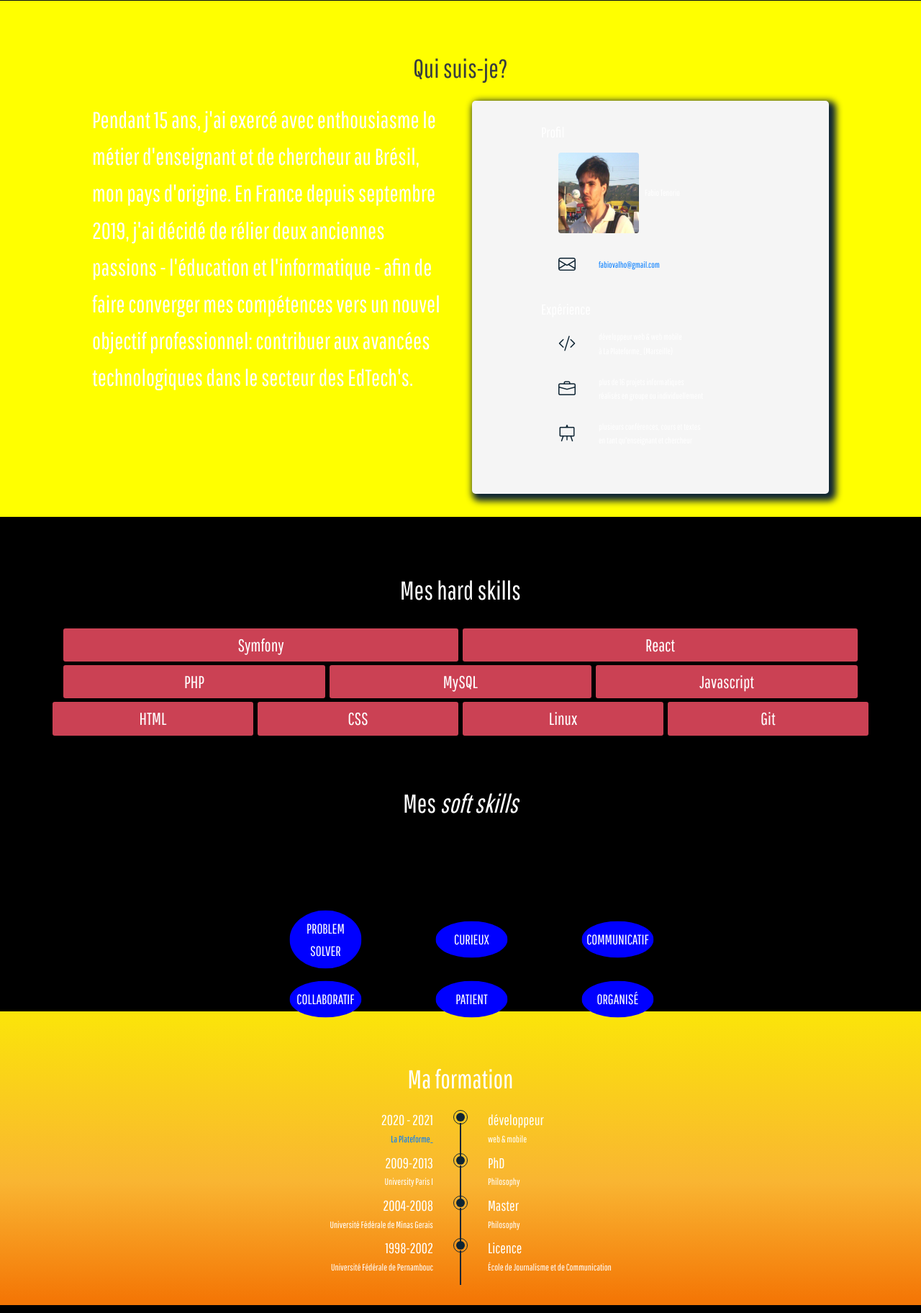
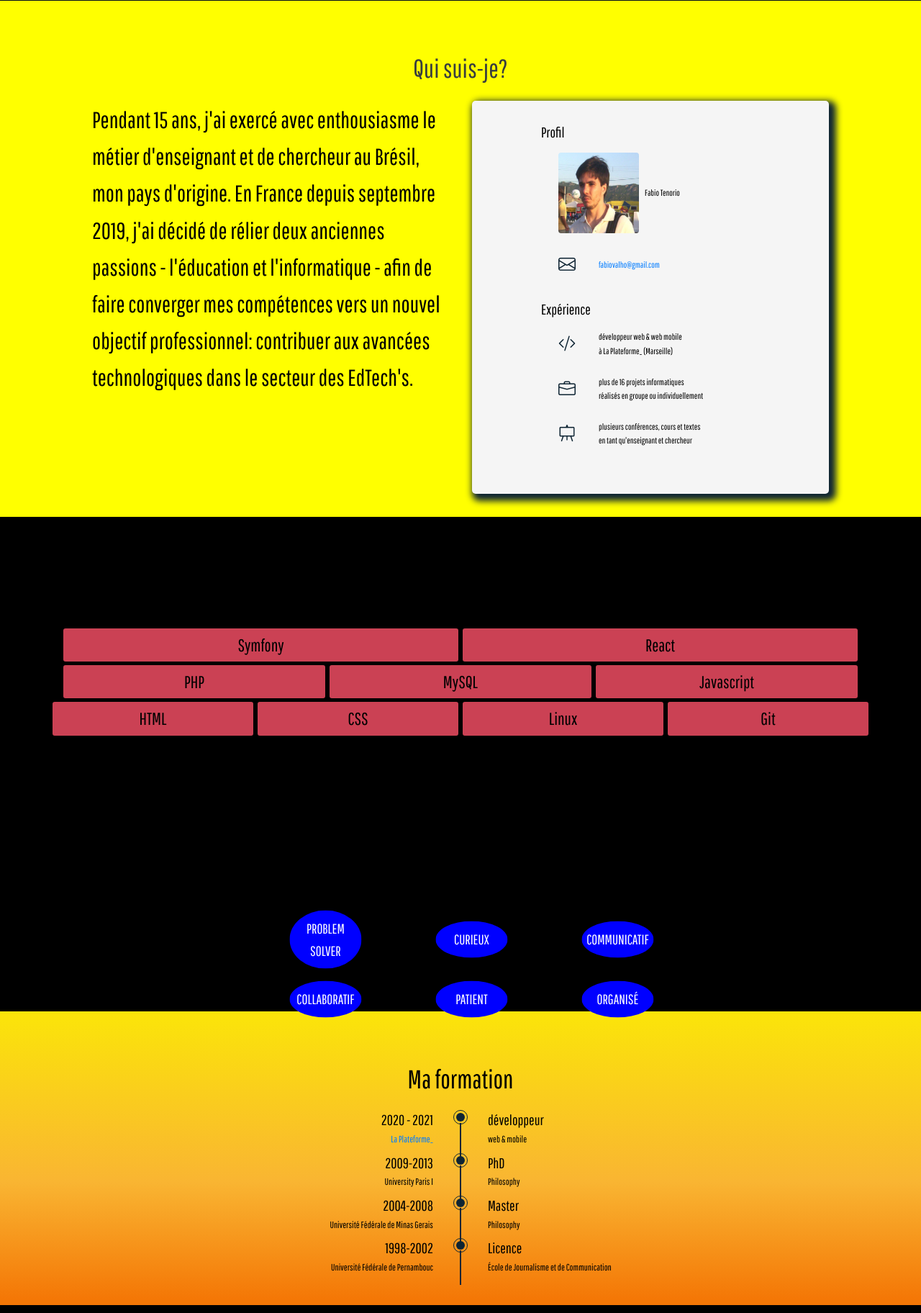
Before and after one commit to fabio-tenorio/site-perso, a PHP site: page /index.php in a window 1280 px wide. Shown: the part 676-2500 px from the top of the page at 72% size. Run offline with PHP 8.4, Linux system fonts and the light colour scheme; some libraries are stand-ins or nearby versions.

Commit message:
some innocuous modification to css

```diff
--- a/assets/css/style.css
+++ b/assets/css/style.css
@@ -919,7 +919,7 @@ brique-top {
 
     body {
       background-color: black;
-      color: white;
+      /* color: white; */
       font-family: 'Lucida Grande', Verdana, Arial;
       font-size: 12px;
       background-image: -webkit-gradient(radial,
```
